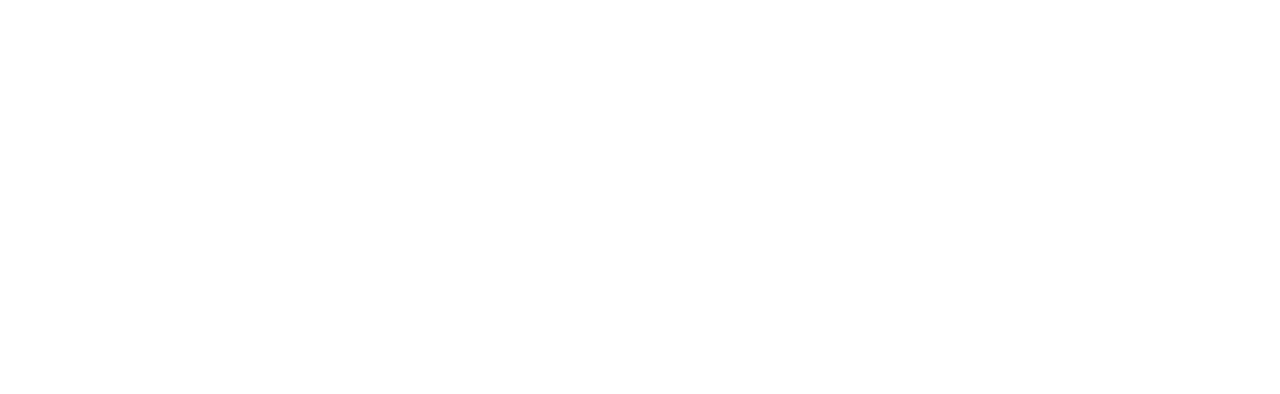
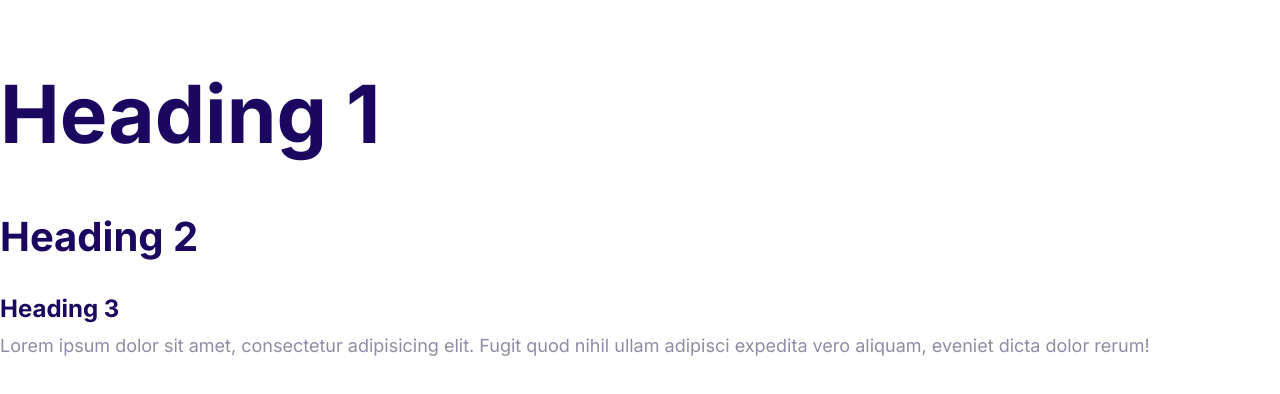
Before and after one commit to Bugz-web/AA_Webdev_1, a plain HTML site: page index.html in a window 1280 px wide. Drawn offline with Linux system fonts and the light colour scheme.

Commit message:
Define the font styles

```diff
--- a/css/styles.css
+++ b/css/styles.css
@@ -5,3 +5,58 @@
     --color-headings: #1b0760;
     --color-body: #918ca4;
 }
+
+
+html {
+    font-size: 62.5%;
+}
+
+
+
+body {
+    font-family: Inter, Arial, Helvetica, sans-serif;
+    color: var(--color-body);
+    font-size: 2.4rem;
+    line-height: 1.5;
+}
+
+
+h1, h2, h3 {
+    color: var(--color-headings);
+    margin-bottom: 0.5rem;
+}
+
+h1 {
+    font-size: 7rem;
+}
+
+h2 {
+    font-size: 4rem;
+}
+
+h3 {
+    font-size: 3rem;
+}
+
+p {
+    margin-top: 0;
+}
+
+
+@media screen and (min-width:1000px) {
+    body {
+        font-size: 1.8rem;
+    }
+
+    h1 {
+        font-size: 8rem;
+    }
+
+    h2 {
+        font-size: 4rem;
+    }
+
+    h3 {
+        font-size: 2.4rem;
+    }
+}
--- a/index.html
+++ b/index.html
@@ -4,8 +4,22 @@
     <meta charset="UTF-8" />
     <meta name="viewport" content="width=device-width, initial-scale=1.0" />
     <title>Document</title>
+    <link rel="preconnect" href="https://fonts.googleapis.com" />
+    <link rel="preconnect" href="https://fonts.gstatic.com" crossorigin />
+    <link
+      href="https://fonts.googleapis.com/css2?family=Inter:ital,opsz,wght@0,14..32,100..900;1,14..32,100..900&display=swap"
+      rel="stylesheet"
+    />
     <link rel="stylesheet" href="/css/normalize.css" />
     <link rel="stylesheet" href="/css/styles.css" />
   </head>
-  <body></body>
+  <body>
+    <h1>Heading 1</h1>
+    <h2>Heading 2</h2>
+    <h3>Heading 3</h3>
+    <p>
+      Lorem ipsum dolor sit amet, consectetur adipisicing elit. Fugit quod nihil
+      ullam adipisci expedita vero aliquam, eveniet dicta dolor rerum!
+    </p>
+  </body>
 </html>
```
